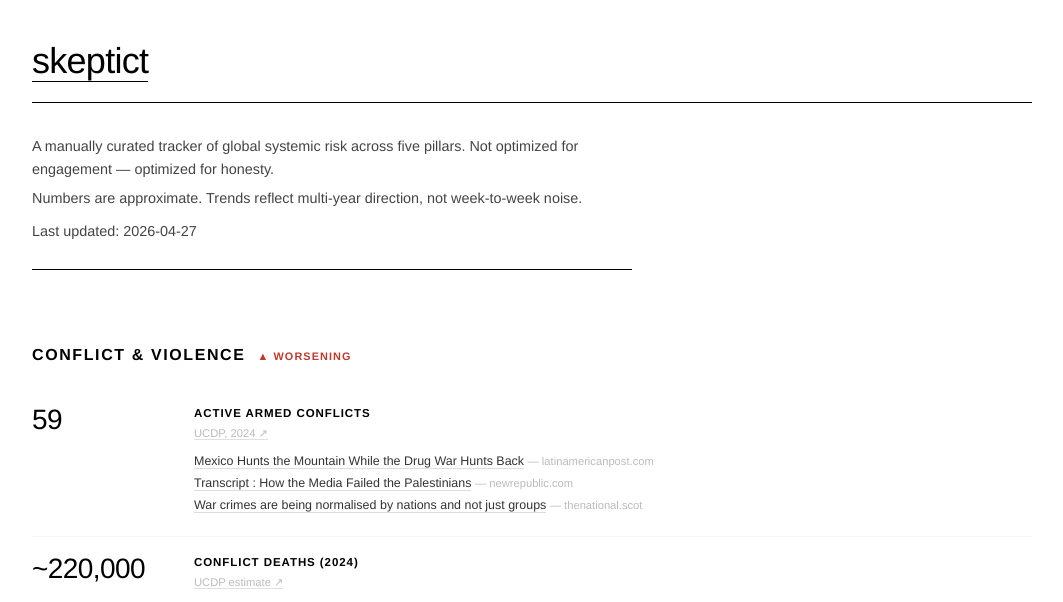
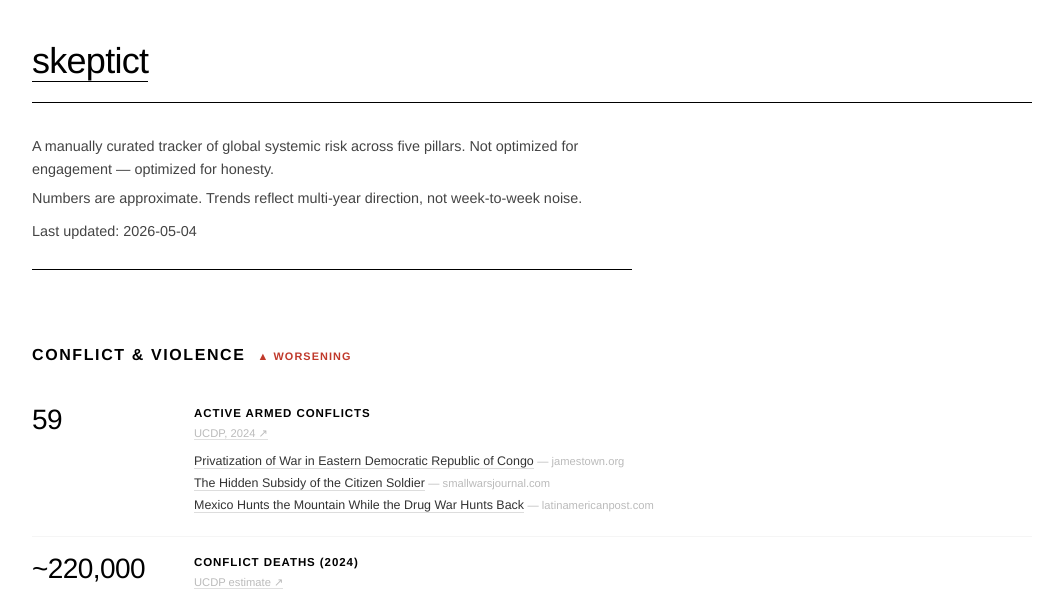
Before and after one commit to skeptict/skeptict.github.io, a Jekyll site: the page built from hellscape/index.html, in a window 1280 px wide and 900 px high. Shown: the top 602 px of the window, without its empty margins (108-1171 px from the left). Built offline with Jekyll 4.4.1, drawn with Linux system fonts in a browser that asks for light colours; some of the changed text lies outside the part shown.

Commit message:
auto: refresh hellscape articles [2026-05-04]

```diff
--- a/_data/hellscape.yml
+++ b/_data/hellscape.yml
@@ -1,4 +1,4 @@
-last_updated: '2026-04-27'
+last_updated: '2026-05-04'
 pillars:
 - name: Conflict & Violence
   id: conflict
@@ -10,15 +10,15 @@ pillars:
     source_url: https://ucdp.uu.se/
     search_query: armed conflict wars active 2024 2025
     articles:
+    - title: Privatization of War in Eastern Democratic Republic of Congo
+      url: http://jamestown.org/privatization-of-war-in-eastern-democratic-republic-of-congo/
+      publication: jamestown.org
+    - title: The Hidden Subsidy of the Citizen Soldier
+      url: https://smallwarsjournal.com/2026/05/01/hidden-subsidy-citizen-soldier/
+      publication: smallwarsjournal.com
     - title: Mexico Hunts the Mountain While the Drug War Hunts Back
       url: https://latinamericanpost.com/americas/mexico-hunts-the-mountain-while-the-drug-war-hunts-back/
       publication: latinamericanpost.com
-    - title: 'Transcript : How the Media Failed the Palestinians'
-      url: https://newrepublic.com/article/209239/transcript-media-failed-palestinians
-      publication: newrepublic.com
-    - title: War crimes are being normalised by nations and not just groups
-      url: https://www.thenational.scot/news/world/26037971.war-crimes-normalised-nations-not-just-groups/
-      publication: thenational.scot
   - label: Conflict deaths (2024)
     value: ~220,000
     note: UCDP estimate
@@ -211,15 +211,15 @@ pillars:
     source_url: https://thebulletin.org/doomsday-clock/
     search_query: doomsday clock nuclear risk midnight 2025
     articles:
+    - title: 'Doomsday Clock 2026 : Scientists set new time'
+      url: https://www.rnz.co.nz/news/world/585192/doomsday-clock-2026-scientists-set-new-time
+      publication: rnz.co.nz
     - title: 'Per Capita : Now time for some bad news'
       url: https://www.davisenterprise.com/features/per-capita-now-time-for-some-bad-news/article_b6f90d08-d569-4517-baa1-e07f1c897353.html
       publication: davisenterprise.com
     - title: The war with Iran may be ushering in a new nuclear age
       url: https://www.straitstimes.com/world/united-states/the-war-with-iran-may-be-ushering-in-a-new-nuclear-age
       publication: straitstimes.com
-    - title: The war with Iran may be ushering in a new nuclear age
-      url: https://economictimes.indiatimes.com/news/international/world-news/the-war-with-iran-may-be-ushering-in-a-new-nuclear-age/articleshow/129876930.cms
-      publication: economictimes.indiatimes.com
   - label: Nuclear states on heightened alert
     value: '3'
     note: US, Russia, China
```
